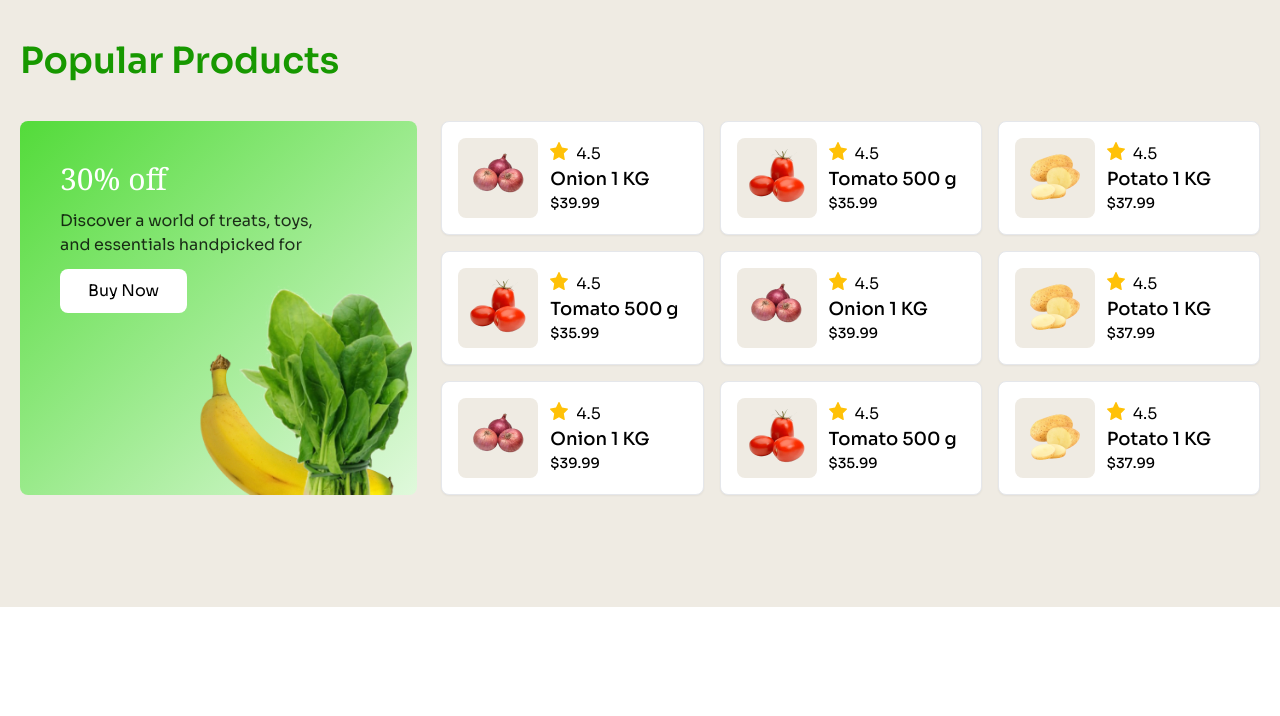
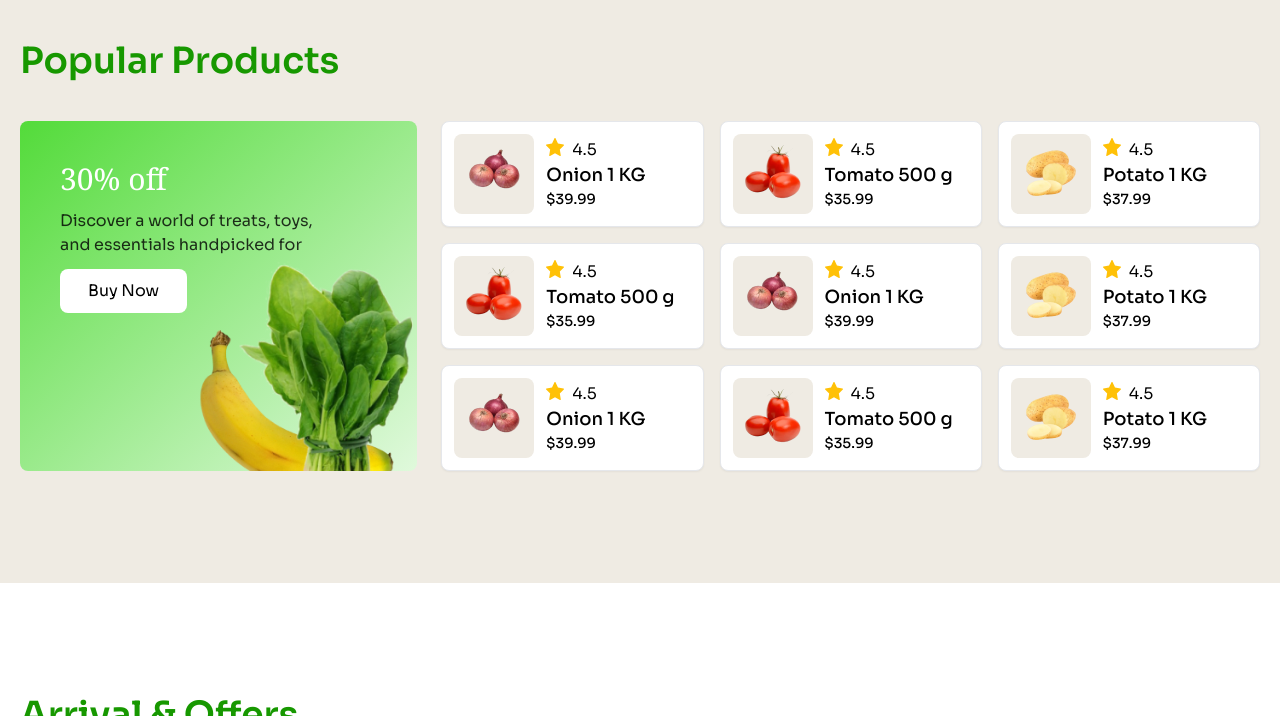
Before and after one commit to developer-zahir/assignment-3v2, a plain HTML site: page index.html in a window 1280 px wide. Shown: the part 1720-2436 px from the top of the page. Drawn offline with nearby package versions, Linux system fonts and the light colour scheme.

Commit message:
passing issue fix

```diff
--- a/assets/css/style.css
+++ b/assets/css/style.css
@@ -1,7 +1,7 @@
 @import url("https://fonts.googleapis.com/css2?family=Sora:wght@100..800&display=swap");
 
 .sora {
-  font-family: "Sora", serif;
+  font-family: "Sora", serif !important;
 }
 @keyframes bounce {
   0%, 20%, 50%, 80%, 100% {
--- a/index.html
+++ b/index.html
@@ -95,14 +95,14 @@
             <div class="ads-content z-10 flex flex-col gap-3 items-start relative">
               <h3 class="text-white font-serif text-3xl">30% off</h3>
               <p class="text-balance text-black opacity-80">Discover a world of treats, toys, and essentials handpicked for</p>
-              <a class="py-2.5 px-7 rounded-lg bg-white" href="#">Buy Now</a>
+              <a class="py-2.5 px-7 rounded-lg bg-white hover:opacity-90" href="#">Buy Now</a>
             </div>
             <img class="-z-0 absolute bottom-0 right-0 w-7/12" src="./assets/images/vegetable-offer.png" alt="" />
           </div>
           <div class="popular-products lg:col-span-2">
             <div class="popular-product-wrapper grid grid-flow-row grid-cols-1 sm:grid-cols-2 lg:grid-cols-3 gap-4">
               <!-- item -->
-              <div class="product-item flex gap-3 items-center bg-white p-4 rounded-lg border shadow-sm">
+              <div class="product-item flex gap-3 items-center bg-white p-3 rounded-lg border shadow-sm">
                 <figure class="bg-secondary w-20 h-20 rounded-lg flex items-center justify-center">
                   <img class="" src="./assets/images/onion.png" alt="product image" />
                 </figure>
@@ -116,7 +116,7 @@
                 </div>
               </div>
               <!-- item -->
-              <div class="product-item flex gap-3 items-center bg-white p-4 rounded-lg border shadow-sm">
+              <div class="product-item flex gap-3 items-center bg-white p-3 rounded-lg border shadow-sm">
                 <figure class="bg-secondary w-20 h-20 rounded-lg flex items-center justify-center">
                   <img class="" src="./assets/images/tomato.png" alt="product image" />
                 </figure>
@@ -130,7 +130,7 @@
                 </div>
               </div>
               <!-- item -->
-              <div class="product-item flex gap-3 items-center bg-white p-4 rounded-lg border shadow-sm">
+              <div class="product-item flex gap-3 items-center bg-white p-3 rounded-lg border shadow-sm">
                 <figure class="bg-secondary w-20 h-20 rounded-lg flex items-center justify-center">
                   <img class="" src="./assets/images/potato.png" alt="product image" />
                 </figure>
@@ -144,7 +144,7 @@
                 </div>
               </div>
               <!-- item -->
-              <div class="product-item flex gap-3 items-center bg-white p-4 rounded-lg border shadow-sm">
+              <div class="product-item flex gap-3 items-center bg-white p-3 rounded-lg border shadow-sm">
                 <figure class="bg-secondary w-20 h-20 rounded-lg flex items-center justify-center">
                   <img class="" src="./assets/images/tomato.png" alt="product image" />
                 </figure>
@@ -158,7 +158,7 @@
                 </div>
               </div>
               <!-- item -->
-              <div class="product-item flex gap-3 items-center bg-white p-4 rounded-lg border shadow-sm">
+              <div class="product-item flex gap-3 items-center bg-white p-3 rounded-lg border shadow-sm">
                 <figure class="bg-secondary w-20 h-20 rounded-lg flex items-center justify-center">
                   <img class="" src="./assets/images/onion.png" alt="product image" />
                 </figure>
@@ -173,7 +173,7 @@
               </div>
 
               <!-- item -->
-              <div class="product-item flex gap-3 items-center bg-white p-4 rounded-lg border shadow-sm">
+              <div class="product-item flex gap-3 items-center bg-white p-3 rounded-lg border shadow-sm">
                 <figure class="bg-secondary w-20 h-20 rounded-lg flex items-center justify-center">
                   <img class="" src="./assets/images/potato.png" alt="product image" />
                 </figure>
@@ -188,7 +188,7 @@
               </div>
 
               <!-- item -->
-              <div class="product-item flex gap-3 items-center bg-white p-4 rounded-lg border shadow-sm">
+              <div class="product-item flex gap-3 items-center bg-white p-3 rounded-lg border shadow-sm">
                 <figure class="bg-secondary w-20 h-20 rounded-lg flex items-center justify-center">
                   <img class="" src="./assets/images/onion.png" alt="product image" />
                 </figure>
@@ -202,7 +202,7 @@
                 </div>
               </div>
               <!-- item -->
-              <div class="product-item flex gap-3 items-center bg-white p-4 rounded-lg border shadow-sm">
+              <div class="product-item flex gap-3 items-center bg-white p-3 rounded-lg border shadow-sm">
                 <figure class="bg-secondary w-20 h-20 rounded-lg flex items-center justify-center">
                   <img class="" src="./assets/images/tomato.png" alt="product image" />
                 </figure>
@@ -216,7 +216,7 @@
                 </div>
               </div>
               <!-- item -->
-              <div class="product-item flex gap-3 items-center bg-white p-4 rounded-lg border shadow-sm">
+              <div class="product-item flex gap-3 items-center bg-white p-3 rounded-lg border shadow-sm">
                 <figure class="bg-secondary w-20 h-20 rounded-lg flex items-center justify-center">
                   <img class="" src="./assets/images/potato.png" alt="product image" />
                 </figure>
```
